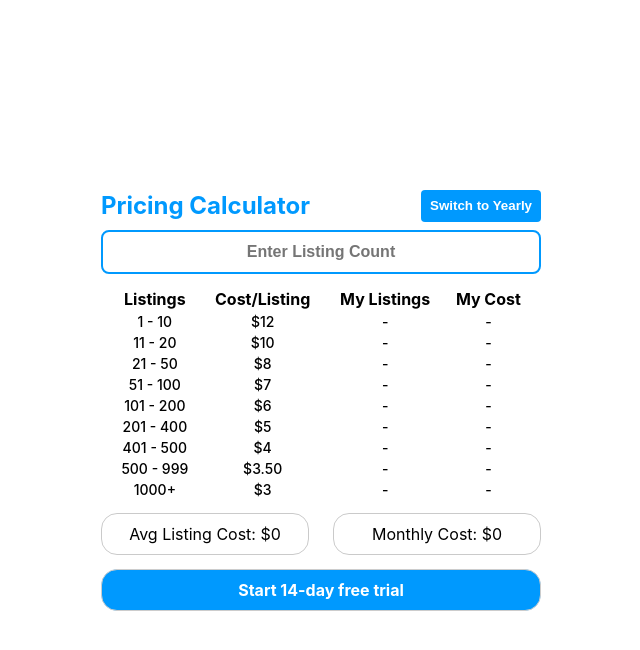
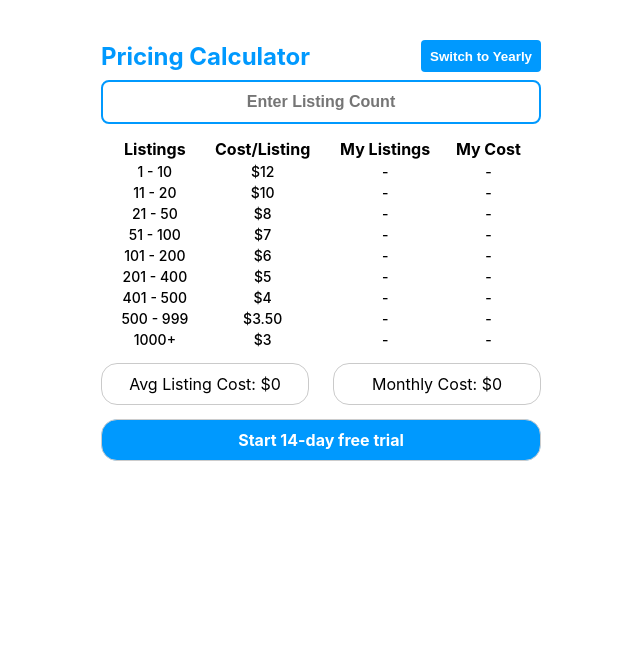
Before and after one commit to nathan-dopko/bestycalc, a React (Create React App) app: page / in a window 1280 px wide. Shown: the top 650 px of the page, without its empty margins (319-959 px from the left). Built offline with nearby package versions, Linux system fonts and the light colour scheme.

Commit message:
updating app size

```diff
--- a/src/App.css
+++ b/src/App.css
@@ -2,7 +2,7 @@
   display: flex;
   justify-content: center;
   align-items: center;
-  min-height: 100vh;
+  /* min-height: 100vh; */
   width: 100%;
   overflow-y: auto;
 }
@@ -13,7 +13,7 @@
   justify-content: center;
   align-items: center;
   gap: 40px;
-  padding: 100px;
+  /* padding: 100px; */
 }
 
 @media (max-width: 900px) {
```
